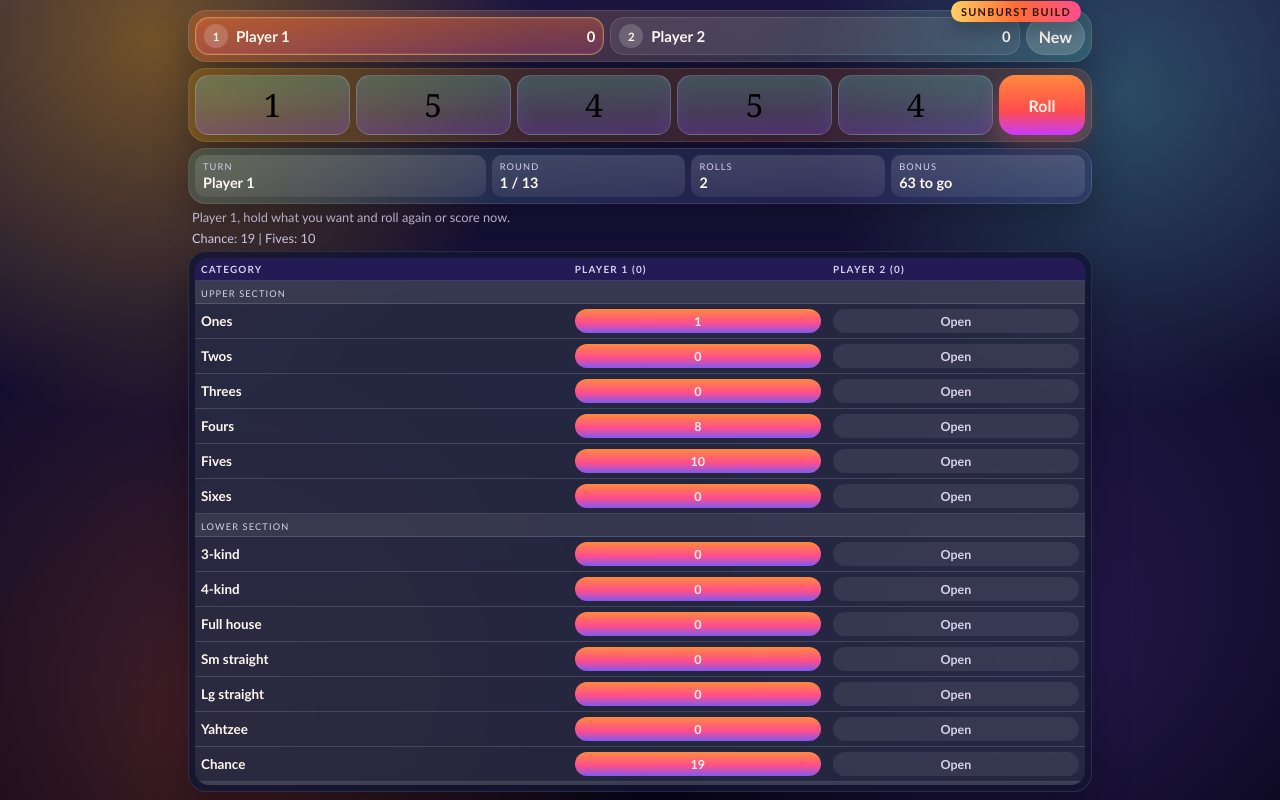
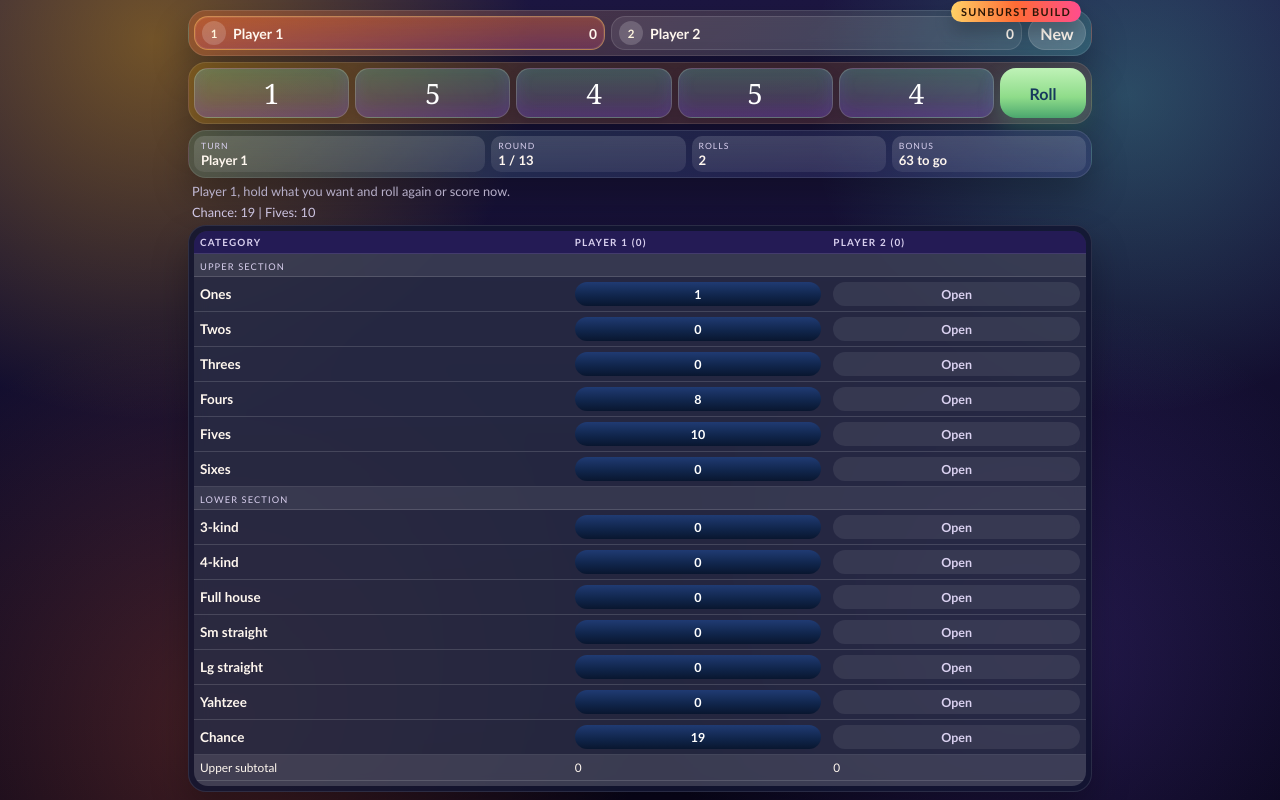
Before and after one commit to dangolightly/yahtzee, a website: page index.html in a window 1280 px wide. Both pictures are taken after a click on the button "Roll". Drawn offline with Linux system fonts and the light colour scheme.

Commit message:
Refresh installed PWA shell

```diff
--- a/app.js
+++ b/app.js
@@ -561,7 +561,7 @@ els.scoreboardBody.addEventListener("click", (event) => {
 
 if ("serviceWorker" in navigator) {
   window.addEventListener("load", () => {
-    navigator.serviceWorker.register("./sw.js?v=6").then((registration) => {
+    navigator.serviceWorker.register("./sw.js?v=7").then((registration) => {
       registration.update();
     }).catch(() => {
       // Service worker registration failure does not block gameplay.
--- a/index.html
+++ b/index.html
@@ -11,7 +11,7 @@
     <link rel="manifest" href="manifest.webmanifest" />
     <link rel="icon" href="icon.svg" type="image/svg+xml" />
     <link rel="apple-touch-icon" href="icon.svg" />
-    <link rel="stylesheet" href="styles.css?v=8" />
+    <link rel="stylesheet" href="styles.css?v=9" />
   </head>
   <body>
     <div class="app-shell">
@@ -89,6 +89,6 @@
       </button>
     </template>
 
-    <script type="module" src="app.js?v=8"></script>
+    <script type="module" src="app.js?v=9"></script>
   </body>
 </html>
--- a/styles.css
+++ b/styles.css
@@ -6,8 +6,8 @@
   --line: rgba(255, 255, 255, 0.14);
   --text: #fff7ef;
   --muted: #d9d0ef;
-  --green: #ff6b35;
-  --green-deep: #d9471a;
+  --green: #8fdc8a;
+  --green-deep: #4ca86f;
   --coral: #ffb703;
   --sky: #5eead4;
   --gold: #ffd166;
@@ -98,7 +98,7 @@ input {
 .dice-strip,
 .status-strip,
 .scoreboard-panel {
-  padding: 6px;
+  padding: 5px;
 }
 
 .player-strip {
@@ -111,9 +111,9 @@ input {
   display: grid;
   grid-template-columns: 24px minmax(0, 1fr) auto;
   align-items: center;
-  gap: 6px;
-  min-height: 38px;
-  padding: 6px 8px;
+  gap: 5px;
+  min-height: 32px;
+  padding: 4px 7px;
   border-radius: var(--radius-lg);
   background: rgba(255, 255, 255, 0.08);
   border: 1px solid rgba(255, 255, 255, 0.12);
@@ -142,7 +142,7 @@ input {
   border: 0;
   background: transparent;
   color: var(--text);
-  font-size: 0.94rem;
+  font-size: 0.88rem;
   font-weight: 700;
 }
 
@@ -153,7 +153,7 @@ input {
 .player-chip strong {
   min-width: 28px;
   text-align: right;
-  font-size: 0.92rem;
+  font-size: 0.86rem;
 }
 
 .primary-button,
@@ -167,16 +167,16 @@ input {
 
 .primary-button,
 .secondary-button {
-  min-height: 38px;
-  padding: 0 12px;
+  min-height: 32px;
+  padding: 0 10px;
   border-radius: 999px;
   font-weight: 700;
 }
 
 .primary-button {
-  background: linear-gradient(180deg, #ff8a3d, #ff4d4d 60%, #c83cff);
-  color: #f7f3eb;
-  box-shadow: 0 10px 22px rgba(255, 77, 77, 0.28);
+  background: linear-gradient(180deg, #bff2b7, #8fdc8a 58%, #4ca86f);
+  color: #16395d;
+  box-shadow: 0 10px 22px rgba(76, 168, 111, 0.28);
 }
 
 .secondary-button {
@@ -220,7 +220,7 @@ input {
 }
 
 .die {
-  min-height: 60px;
+  min-height: 50px;
   display: grid;
   place-items: center;
   border-radius: 14px;
@@ -237,12 +237,17 @@ input {
 
 .die-value {
   font-family: "Baskerville", "Georgia", serif;
-  font-size: clamp(1.65rem, 6vw, 2rem);
+  font-size: clamp(1.4rem, 5vw, 1.75rem);
   line-height: 1;
+  color: #ffffff;
+}
+
+.die.is-held .die-value {
+  color: #ffffff;
 }
 
 .roll-button {
-  min-height: 60px;
+  min-height: 50px;
   border-radius: 16px;
 }
 
@@ -253,15 +258,15 @@ input {
 }
 
 .status-pill {
-  min-height: 34px;
-  padding: 6px 8px;
+  min-height: 28px;
+  padding: 4px 7px;
   border-radius: var(--radius-md);
   background: linear-gradient(180deg, rgba(255, 255, 255, 0.14), rgba(255, 255, 255, 0.08));
 }
 
 .status-pill span {
   display: block;
-  font-size: 0.58rem;
+  font-size: 0.54rem;
   letter-spacing: 0.12em;
   text-transform: uppercase;
   color: var(--muted);
@@ -269,8 +274,8 @@ input {
 
 .status-pill strong {
   display: block;
-  margin-top: 2px;
-  font-size: 0.9rem;
+  margin-top: 1px;
+  font-size: 0.82rem;
 }
 
 .current-pill strong {
@@ -458,13 +463,13 @@ thead th:first-child,
 }
 
 .score-button {
-  background: rgba(255, 255, 255, 0.16);
-  color: #fff2de;
+  background: linear-gradient(180deg, #bff2b7, #8fdc8a 58%, #4ca86f);
+  color: #16395d;
 }
 
 .score-button.is-active {
-  background: linear-gradient(180deg, #ff8a3d, #ff4d8d 58%, #7f5af0);
-  color: #f8f4eb;
+  background: linear-gradient(180deg, #203b73, #10254b 58%, #09162f);
+  color: #ffffff;
 }
 
 .score-value {
@@ -500,8 +505,8 @@ thead th:first-child,
 
   .player-chip {
     grid-template-columns: 20px minmax(0, 1fr) auto;
-    min-height: 34px;
-    padding: 5px 6px;
+    min-height: 30px;
+    padding: 4px 5px;
   }
 
   .player-slot {
@@ -526,7 +531,7 @@ thead th:first-child,
 
   .die,
   .roll-button {
-    min-height: 54px;
+    min-height: 46px;
   }
 
   .status-strip {
--- a/sw.js
+++ b/sw.js
@@ -1,9 +1,9 @@
-const CACHE_NAME = "yahtzee-cabin-v5";
+const CACHE_NAME = "yahtzee-cabin-v6";
 const APP_ASSETS = [
   "./",
   "./index.html",
-  "./styles.css?v=8",
-  "./app.js?v=8",
+  "./styles.css?v=9",
+  "./app.js?v=9",
   "./manifest.webmanifest",
   "./icon.svg",
 ];
```
